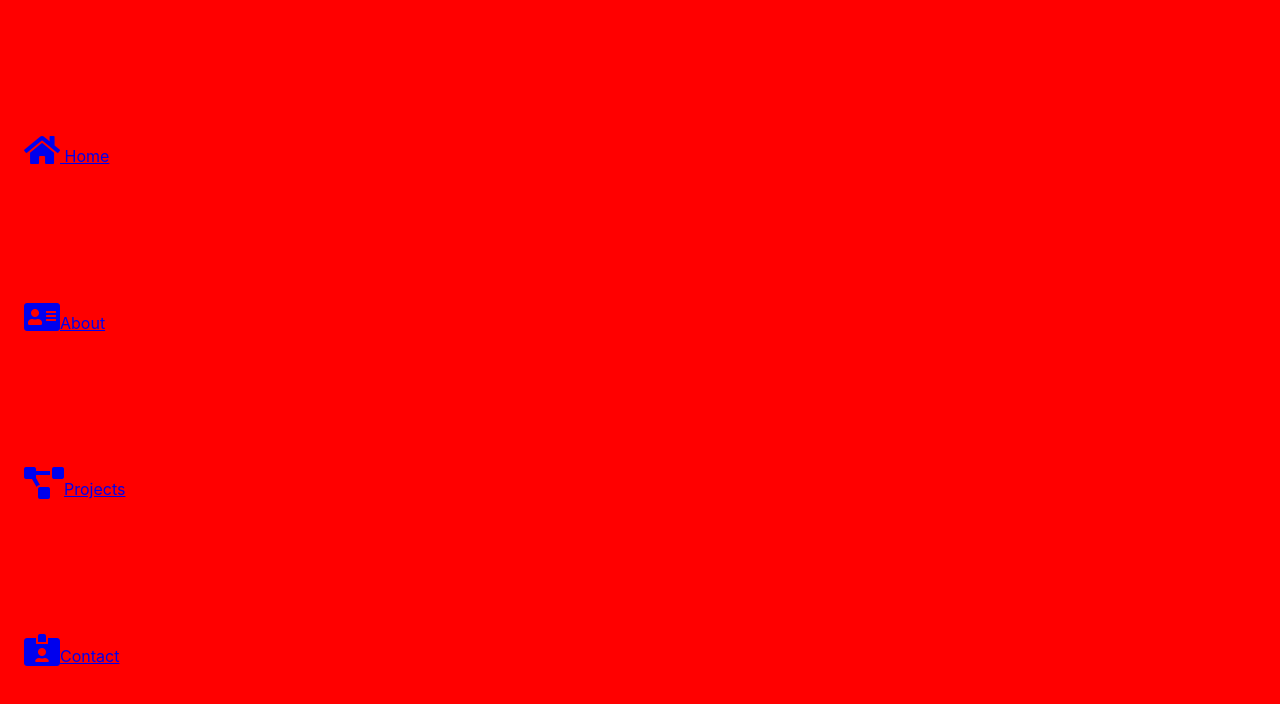
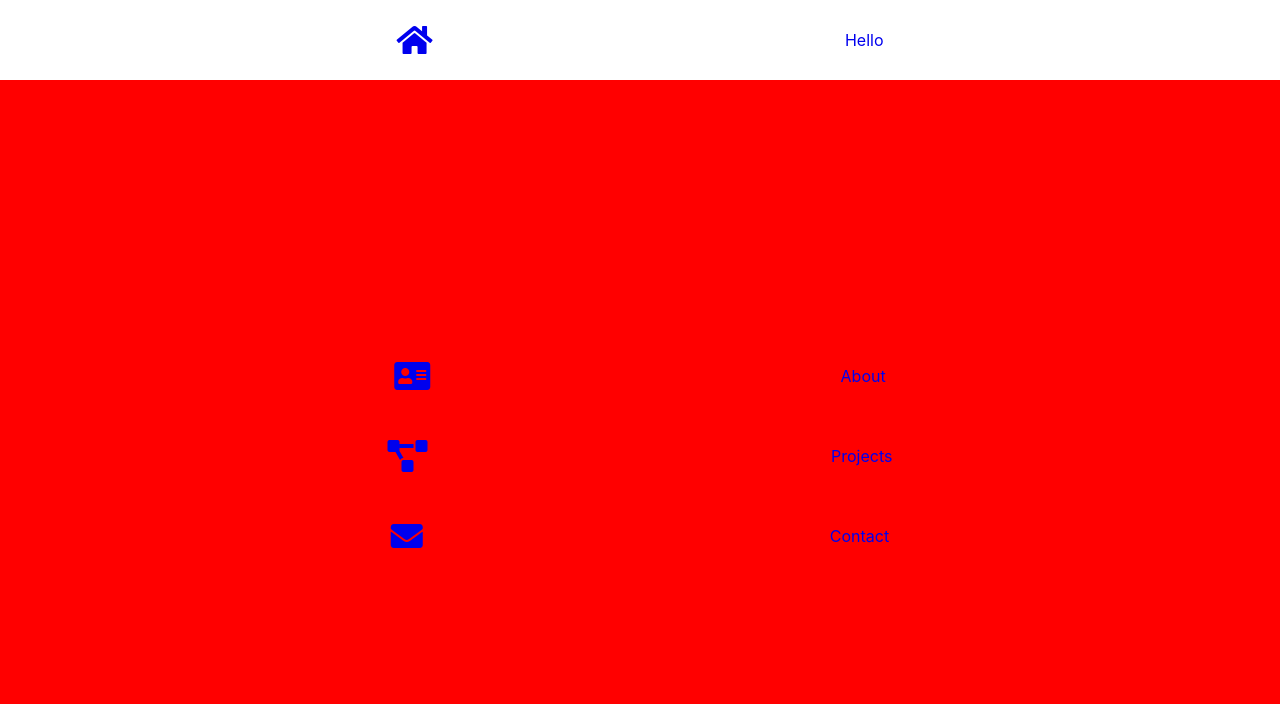
Before and after one commit to Tronax1/Portfolio-V2, a React (Create React App) app in the folder client/: page / in a window 1280 px wide. Shown: the top 704 px of the page. Built offline with nearby package versions, Linux system fonts and the light colour scheme.

Commit message:
Added fine tuning for hover nav bar

```diff
--- a/client/src/Components/Navigation/NavBar.js
+++ b/client/src/Components/Navigation/NavBar.js
@@ -7,24 +7,28 @@ export default function NavBar() {
         <nav className = "Nav">
             <ul className = "Nav-Flex">
                 <li>
-                    <NavLink to = "/" exact>
-                        <i class="fas fa-home fa-2x"></i> Home
+                    <NavLink className = "Nav-Links" to = "/" exact>
+                        <i className="fas fa-home fa-2x"></i>
+                        <span>Hello</span>
                     </NavLink>
                 </li>
                 <li>
-                    <NavLink to="/About">
-                        <i class="fas fa-address-card fa-2x"></i>
-                        About</NavLink>
+                    <NavLink className = "Nav-Links" to = "/About">
+                        <i className="fas fa-address-card fa-2x"></i>
+                        <span>About</span>
+                    </NavLink>
                 </li>
                 <li>
-                    <NavLink to="/Projects">
-                        <i class="fas fa-project-diagram fa-2x"></i>
-                        Projects</NavLink>
+                    <NavLink className = "Nav-Links" to = "/Projects">
+                        <i className="fas fa-project-diagram fa-2x"></i>
+                        <span>Projects</span>
+                    </NavLink>
                 </li>
                 <li>
-                    <NavLink to="/Contact">
-                        <i class="fas fa-id-card-alt fa-2x"></i>
-                        Contact</NavLink>
+                    <NavLink className = "Nav-Links" to = "/Contact">
+                        <i className="fas fa-envelope fa-2x"></i>
+                        <span>Contact</span>
+                    </NavLink>
                 </li>
             </ul>
         </nav>
--- a/client/src/Styles/NavBar.scss
+++ b/client/src/Styles/NavBar.scss
@@ -6,10 +6,21 @@
 }
 .Nav-Flex{
     display: flex;
-    flex-direction: row;
     list-style: none;
+    align-items: center;
+    padding: 0;
+    margin: 0;
     justify-content: space-evenly;
-    padding: 0;
+}
+.Nav-Links{
+    text-decoration: none;
+    &:hover{
+        background-color: white;
+        transition: all .3s ease-in-out;
+    }
+    span{
+        display: none;
+    }
 }
 @media only screen and (min-width: 768px){
     .Nav{
@@ -17,16 +28,32 @@
         height: 100%;
         width: 70px;
         transition: all .4s ease-in-out;
+        span{
+            display: none;
+            margin-left: 1rem;
+        }
         &:hover{
-            width: 180px;
+            width: 16rem;
+            span{
+                display: block;
+            }
         }
     }
     .Nav-Flex{
         flex-direction: column;
         height: 100%;
-        margin: auto;
-        a{
-            padding: 3vh;
+        li{
+            width: 100%;
         }
+        li:nth-child(1){
+            margin-bottom: 20vw;
+        }
+        justify-content: initial;
+    }
+    .Nav-Links{
+        display: flex;
+        justify-content: space-evenly;
+        align-items: center;
+        height: 5rem;
     }
 }
```
